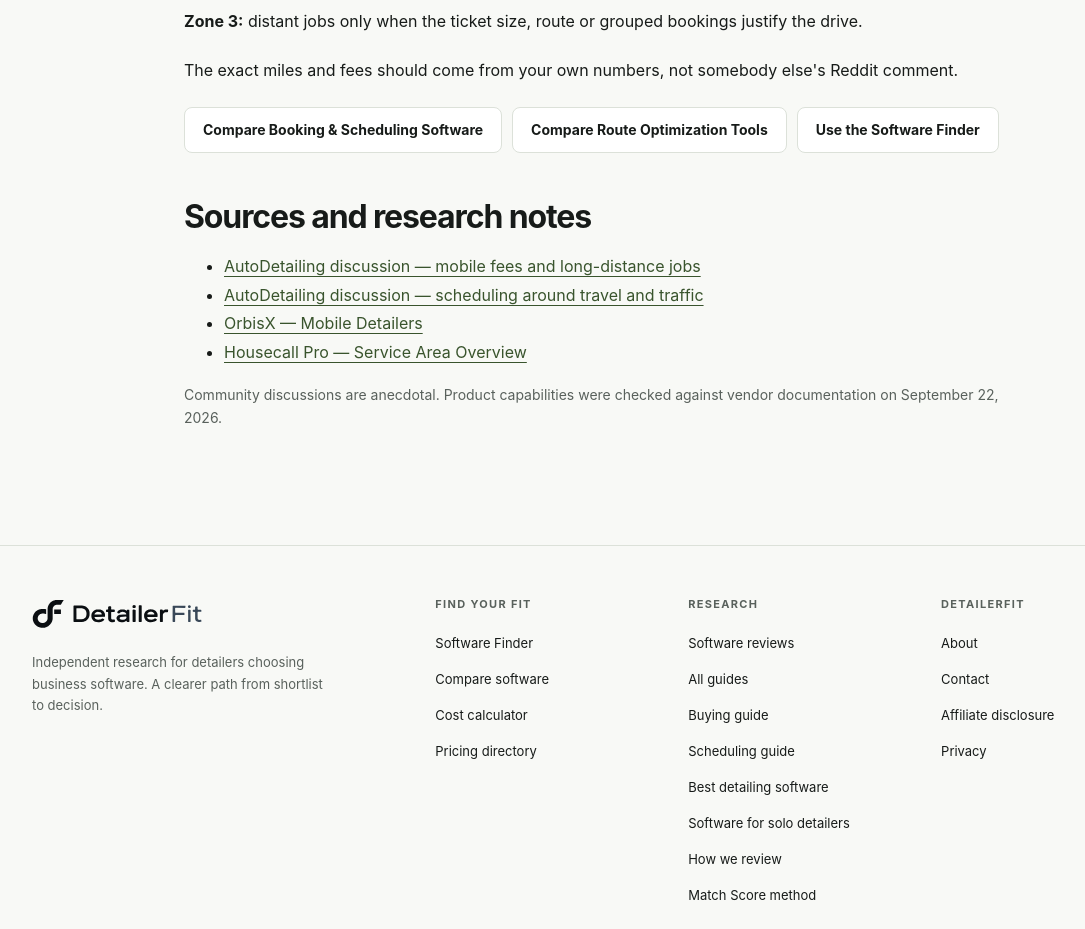
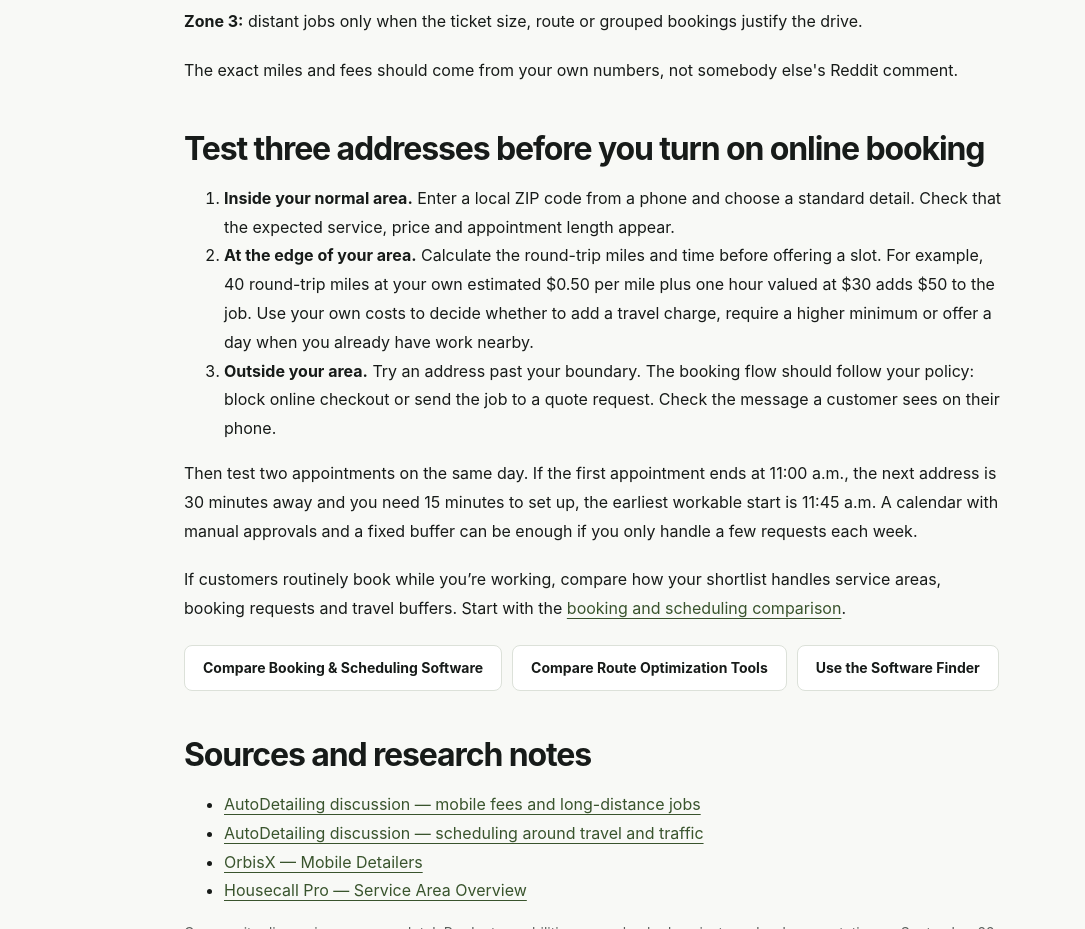
Before and after one commit to melo7curry30/detailerfit, a plain HTML site: page how-to-set-mobile-detailing-service-area-travel-fees.html in a window 1280 px wide. Shown: the part 1820-2749 px from the top of the page, without its empty margins (46-1131 px from the left). Drawn offline with Linux system fonts and the light colour scheme.

Commit message:
DET-62: add practical service-area and booking validation guidance

```diff
--- a/how-to-set-mobile-detailing-service-area-travel-fees.html
+++ b/how-to-set-mobile-detailing-service-area-travel-fees.html
@@ -62,6 +62,17 @@
 <p><strong>Zone 3:</strong> distant jobs only when the ticket size, route or grouped bookings justify the drive.</p>
 <p>The exact miles and fees should come from your own numbers, not somebody else's Reddit comment.</p>
 
+<section aria-labelledby="test-three-addresses">
+<h2 id="test-three-addresses">Test three addresses before you turn on online booking</h2>
+<ol>
+<li><strong>Inside your normal area.</strong> Enter a local ZIP code from a phone and choose a standard detail. Check that the expected service, price and appointment length appear.</li>
+<li><strong>At the edge of your area.</strong> Calculate the round-trip miles and time before offering a slot. For example, 40 round-trip miles at your own estimated $0.50 per mile plus one hour valued at $30 adds $50 to the job. Use your own costs to decide whether to add a travel charge, require a higher minimum or offer a day when you already have work nearby.</li>
+<li><strong>Outside your area.</strong> Try an address past your boundary. The booking flow should follow your policy: block online checkout or send the job to a quote request. Check the message a customer sees on their phone.</li>
+</ol>
+<p>Then test two appointments on the same day. If the first appointment ends at 11:00 a.m., the next address is 30 minutes away and you need 15 minutes to set up, the earliest workable start is 11:45 a.m. A calendar with manual approvals and a fixed buffer can be enough if you only handle a few requests each week.</p>
+<p>If customers routinely book while you’re working, compare how your shortlist handles service areas, booking requests and travel buffers. Start with the <a href="mobile-detailing-scheduling-software">booking and scheduling comparison</a>.</p>
+</section>
+
 <div class="actions"><a class="btn secondary" href="mobile-detailing-scheduling-software">Compare Booking & Scheduling Software</a><a class="btn secondary" href="best-auto-detailing-route-optimization-software">Compare Route Optimization Tools</a><a class="btn secondary" href="finder">Use the Software Finder</a></div>
 
 <h2>Sources and research notes</h2>
```
